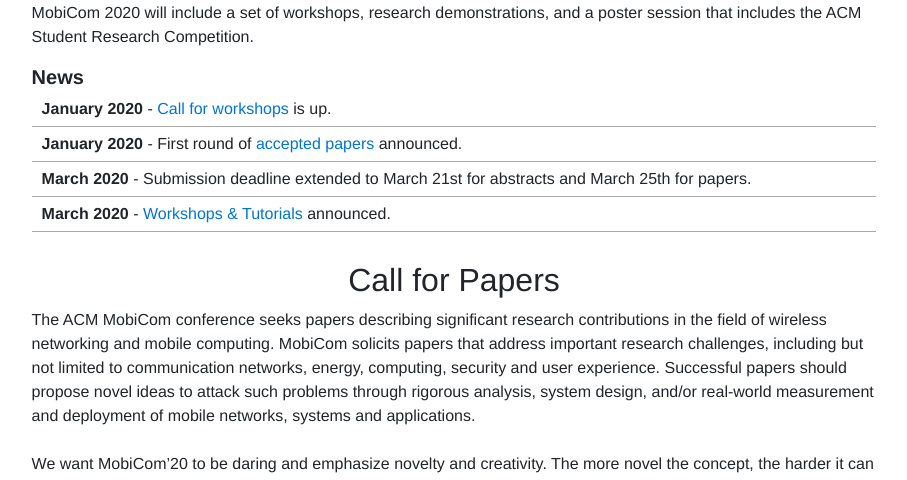
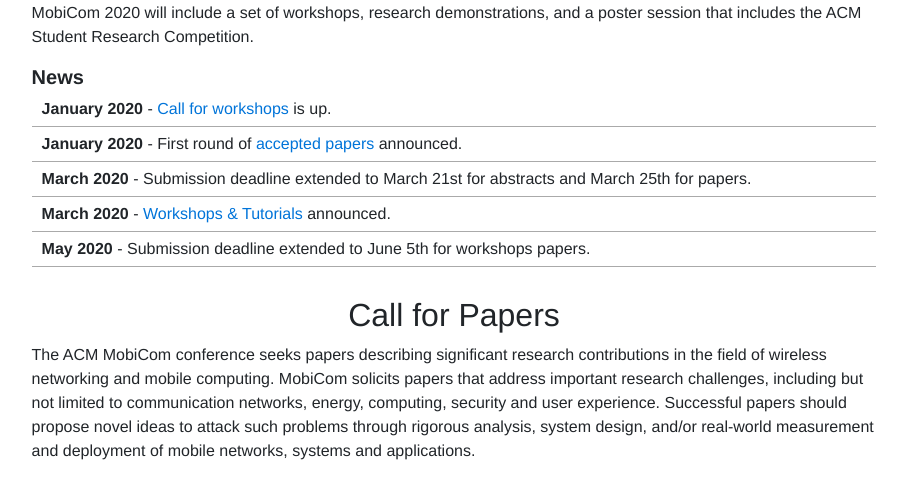
Before and after one commit to srene/mobicom2020-website, a PHP site: page / in a window 1280 px wide. Shown: the part 873-1353 px from the top of the page, without its empty margins (186-1093 px from the left). Run offline with PHP 8.4, Linux system fonts and the light colour scheme; some libraries are stand-ins or nearby versions.

Commit message:
workshop extension

```diff
--- a/index.php
+++ b/index.php
@@ -115,6 +115,7 @@ On-Site (Begins Oct 21st)<br/><br/>
 <li><b>January 2020</b> - First round of <a href="accepted.php">accepted papers</a> announced.</li>
 <li><b>March 2020</b> - Submission deadline extended to March 21st for abstracts and March 25th for papers.</li>
 <li><b>March 2020</b> - <a href="workshops.php">Workshops & Tutorials </a> announced.</li>
+<li><b>May 2020</b> -  Submission deadline extended to June 5th for workshops papers.</li>
 </ul>
 </div>
 
```
